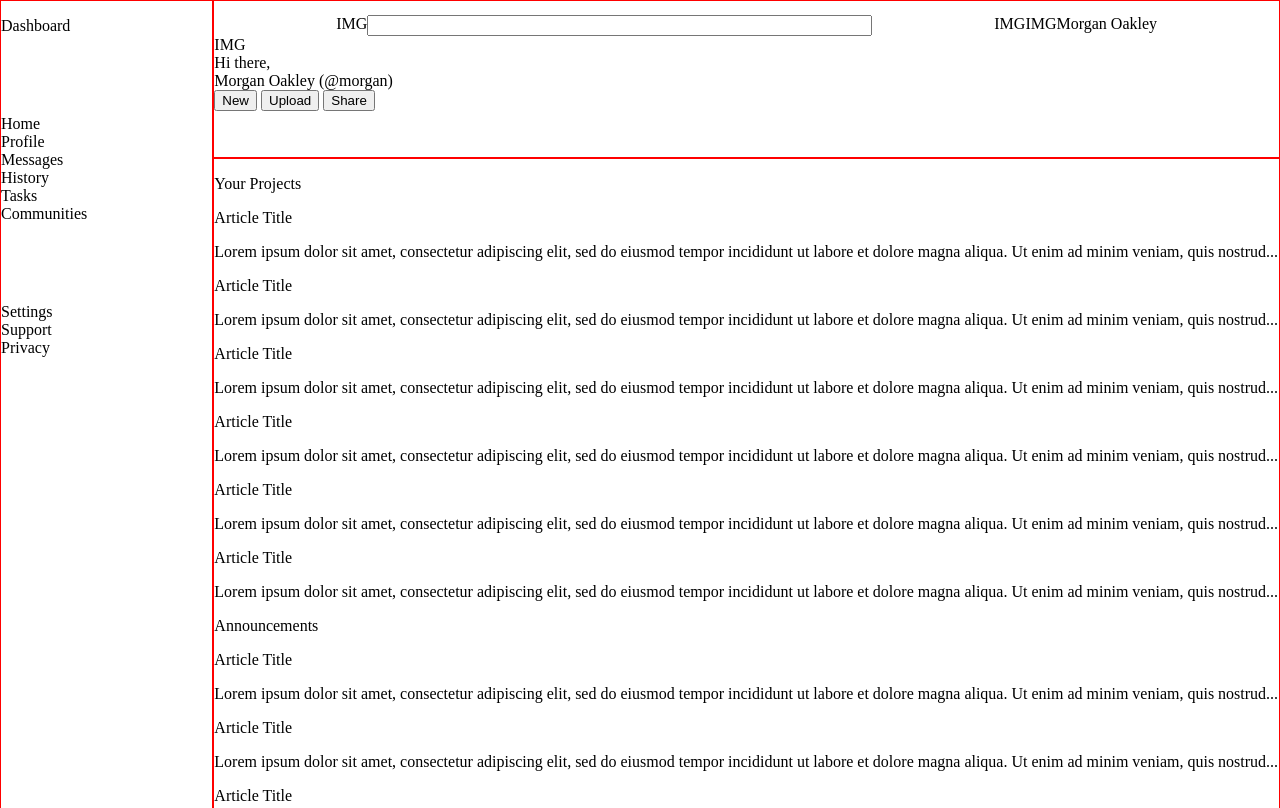
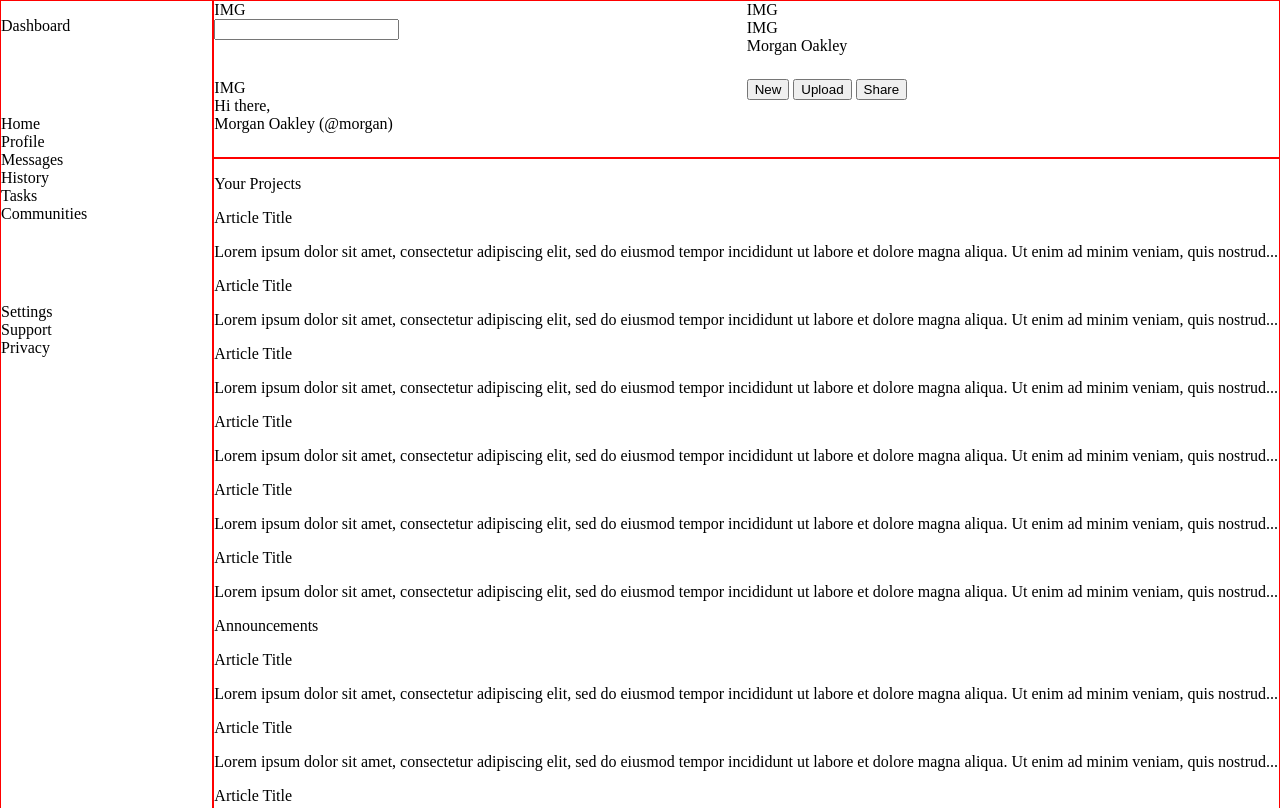
Before and after one commit to chiranuvathn/admin-dashboard, a plain HTML site: page index.html in a window 1280 px wide. Shown: the top 808 px of the page. Drawn offline with Linux system fonts and the light colour scheme.

Commit message:
- start switching from flexbox to grid layout for header section

```diff
--- a/index.html
+++ b/index.html
@@ -32,10 +32,9 @@
         </div>
 
         <div class="header">
-            <div class="search-area">
             <div class="search-box">
                 <div class="search-image">IMG</div>
-                    <input type="text" name="search-box" size="60">
+                <input type="text" name="search-box" size="20">
             </div>
 
             <div class="user-notification">
@@ -43,9 +42,7 @@
                 <div class="profile-image">IMG</div>
                 <div class="username">Morgan Oakley</div>
             </div>
-            </div>
 
-            <div class="user-greeting">
             <div class="user-profile">
                 <div class="profile-image">IMG</div>
                 <div class="greeting">
@@ -58,7 +55,6 @@
                 <button class="button-new">New</button>
                 <button class="button-upload">Upload</button>
                 <button class="button-share">Share</button>
-                </div>
             </div>
         </div>
 
--- a/styles.css
+++ b/styles.css
@@ -30,26 +30,7 @@ ul {
 }
 
 .header {
-    /* display: grid;
-    grid-template-rows: repeat(2, 1fr); */
+    display: grid;
+    grid-template-columns: repeat(2, 1fr);
+    grid-template-rows: repeat(2, 1fr);
 }
-
-.search-area,
-.search-box,
-.user-notification {
-    display: flex;
-    justify-content: space-evenly;
-}
-
-.search-box,
-.user-notification {
-    margin-top: 14px;
-}
-
-.search-box {
-    /* margin-left: 100px; */
-}
-
-.user-notification {
-    /* margin-right: 300px; */
-}
```
Lines whose indentation alone changed are shown as unchanged.
